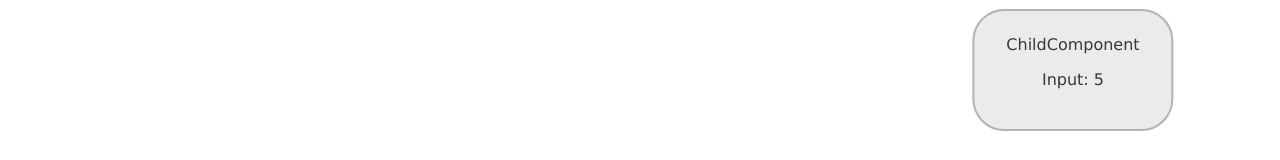
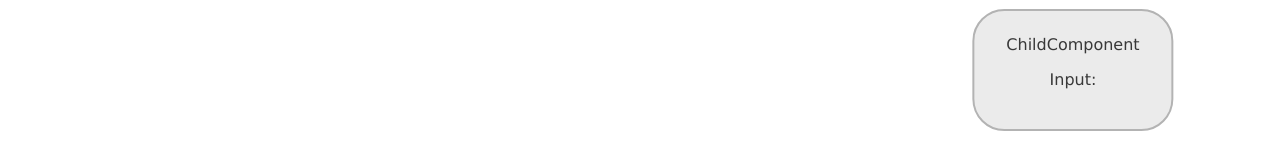
Before and after one commit to NataRep/angular-on-push-visual, an Angular app in the folder angular-18/: page / in a window 1280 px wide. Shown: the part 562-722 px from the top of the page. Built offline with nearby package versions, Linux system fonts and the light colour scheme.

Commit message:
fix: fix BaseComponent

```diff
--- a/angular-18/src/app/app.component.html
+++ b/angular-18/src/app/app.component.html
@@ -1,7 +1,7 @@
 <h1>{{ title }}</h1>
 <div class="component" [ngClass]="{'check': isCheck}" >
   <div class="component__title">AppComponent</div>
-  <button (click)="handlerClick()">Inside Event</button>
+  <button (click)="onClick()">Inside Event</button>
   <app-header></app-header>
   <app-main></app-main>
 </div>
--- a/angular-18/src/app/app.component.ts
+++ b/angular-18/src/app/app.component.ts
@@ -26,7 +26,7 @@ export class AppComponent extends BaseComponent {
     return this.cdr;
   }
 
-  handlerClick() {
-    console.log(`Click ${this.constructor.name}`)
+  onClick() {
+    console.log('click')
   }
 }
--- a/angular-18/src/app/components/base-check/base-check.component.ts
+++ b/angular-18/src/app/components/base-check/base-check.component.ts
@@ -3,22 +3,26 @@ import { ChangeDetectorRef, Directive, DoCheck } from '@angular/core';
 @Directive()
 export abstract class BaseComponent implements DoCheck {
   isCheck = false;
+  countDoCheck = 0;
 
   protected abstract getCdr(): ChangeDetectorRef;
 
   ngDoCheck() {
-    this.highlightForOneSecond();
-    console.log(`ngDoCheck: ${this.constructor.name}`)
+    if (this.countDoCheck % 2 === 0 && !this.isCheck) {
+      this.highlightForOneSecond();
+      console.log(`ngDoCheck: ${this.constructor.name}`)
+    }
+
+    this.countDoCheck++;
   }
 
   private highlightForOneSecond() {
     this.isCheck = true;
 
-    /*setTimeout(() => {
+    setTimeout(() => {
       this.isCheck = false;
-      this.getCdr().detectChanges(); // тут ухожу в рекурсию, так как detectChanges вызывает ngDoCheck
+      this.getCdr().detectChanges();
     }, 1000);
-    */
   }
 
 }
--- a/angular-18/src/app/components/child/child.component.html
+++ b/angular-18/src/app/components/child/child.component.html
@@ -1,4 +1,4 @@
 <div class="component">
   <div class="component__title">ChildComponent</div>
-      <p>Input: {{ timer }}</p>
+      <p>Input:</p>
 </div>
--- a/angular-18/src/app/components/child/child.component.ts
+++ b/angular-18/src/app/components/child/child.component.ts
@@ -1,4 +1,4 @@
-import { ChangeDetectionStrategy, ChangeDetectorRef, Component, Input } from '@angular/core';
+import { ChangeDetectionStrategy, ChangeDetectorRef, Component } from '@angular/core';
 import { BaseComponent } from '../base-check/base-check.component';
 
 @Component({
@@ -10,7 +10,7 @@ import { BaseComponent } from '../base-check/base-check.component';
   changeDetection: ChangeDetectionStrategy.OnPush
 })
 export class ChildComponent extends BaseComponent {
-  @Input() timer: number | null = 0;
+  //  @Input() timer: number | null = 0;
 
   constructor(private cdr: ChangeDetectorRef) {
     super()
--- a/angular-18/src/app/components/content/content.component.html
+++ b/angular-18/src/app/components/content/content.component.html
@@ -1,4 +1,4 @@
 <div class="component" [ngClass]="{'check': isCheck}">
   <div class="component__title">ContentComponent</div>
-  <app-child [timer]="timer$ | async"></app-child>
+  <app-child></app-child>
 </div>
--- a/angular-18/src/app/components/content/content.component.ts
+++ b/angular-18/src/app/components/content/content.component.ts
@@ -1,6 +1,6 @@
 import { AsyncPipe, NgClass } from '@angular/common';
 import { ChangeDetectionStrategy, ChangeDetectorRef, Component } from '@angular/core';
-import { interval, map } from 'rxjs';
+import { map, timer } from 'rxjs';
 import { BaseComponent } from '../base-check/base-check.component';
 import { ChildComponent } from '../child/child.component';
 
@@ -13,7 +13,14 @@ import { ChildComponent } from '../child/child.component';
   changeDetection: ChangeDetectionStrategy.OnPush
 })
 export class ContentComponent extends BaseComponent {
-  timer$ = interval(1000).pipe(map((count) => count += 1));
+  count: number = 0;
+
+  singleAction$ = timer(5000).pipe(
+    map(() => {
+      this.count += 1;
+      return this.count;
+    })
+  );
 
   constructor(private cdr: ChangeDetectorRef) {
     super();
```
